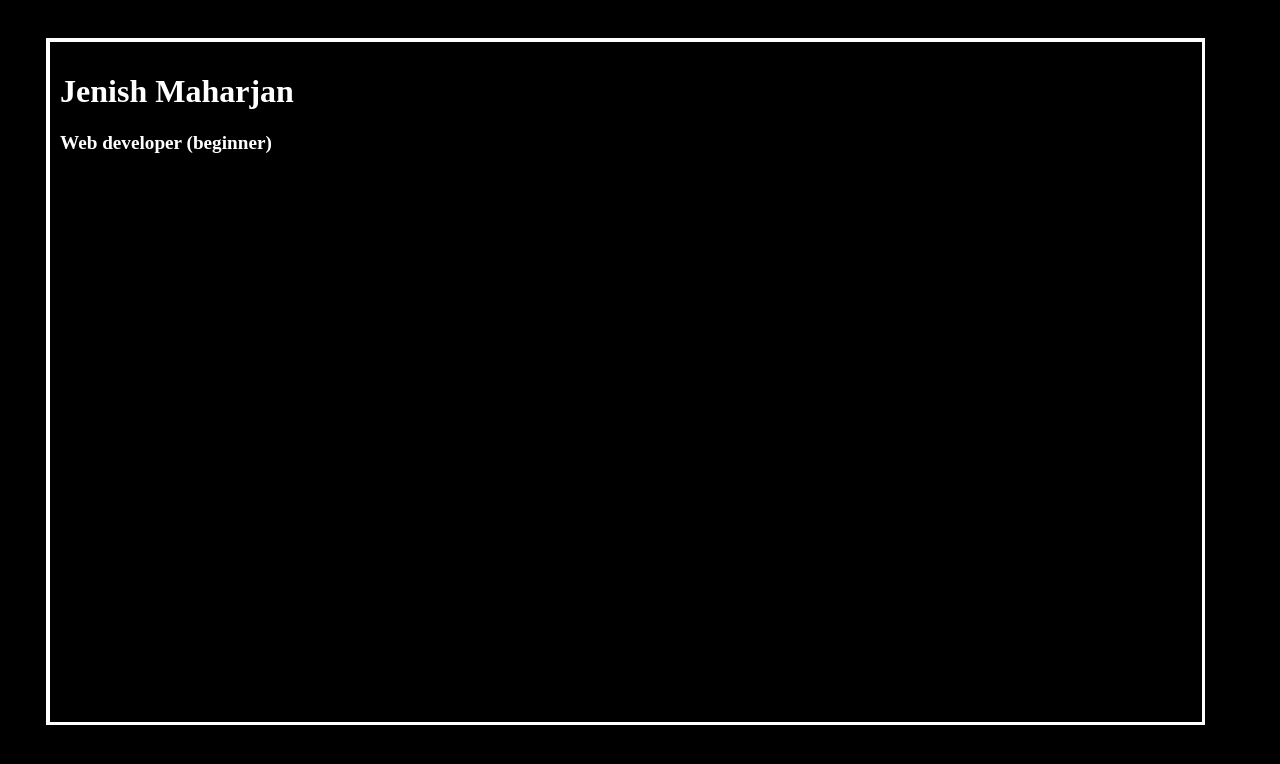
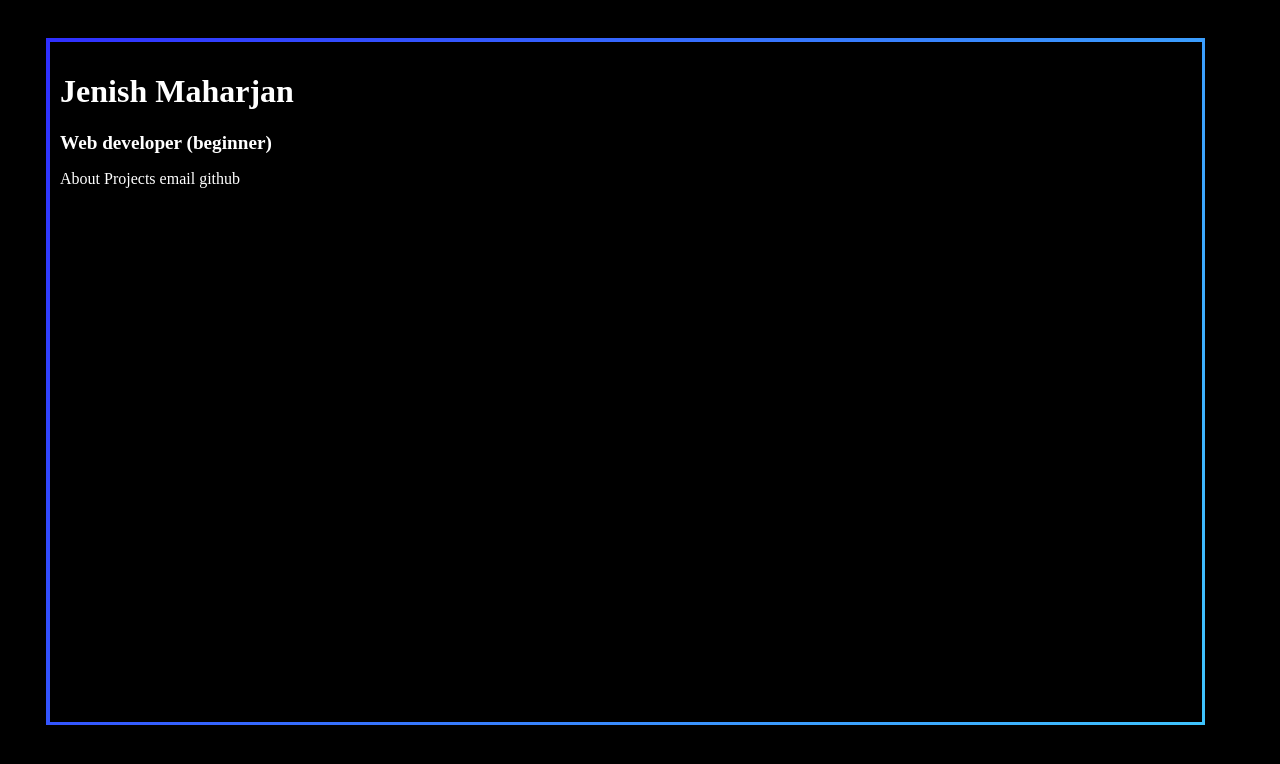
Before and after one commit to legendofzer0/legendofzer0.github.io, a plain HTML site: page index.html in a window 1280 px wide. Drawn offline with Linux system fonts and the light colour scheme.

Commit message:
gradiance-added

```diff
--- a/assets/css/root.css
+++ b/assets/css/root.css
@@ -5,9 +5,10 @@ body {
 
 #container {
     display: grid;
+    position: relative;
     width: 90vw;
     height: 85vh;
-    background-color: #ffffff;
+    background-image: linear-gradient(120deg, rgb(47, 47, 255),rgb(63, 196, 253));
     margin: 3%;
     padding: .3%;
 }
@@ -20,3 +21,8 @@ body {
 h2 {
     font-size: 1.2em;
 }
+
+.link-list{
+    position: absolute;
+    bottom: 0;
+}
--- a/index.html
+++ b/index.html
@@ -14,7 +14,16 @@
         <div id="border">
             <h1 class="center">Jenish Maharjan</h1>
             <h2 class="sub">Web developer (beginner)</h2>
+             <div id="link-list">
+            <a class="link">About</a>
+            <a class="link">Projects</a>
+            <a class="link">email</a>
+            <a class="link">github</a>
+
         </div>
+        </div>
+
+
     </div>
 </body>
 
```
